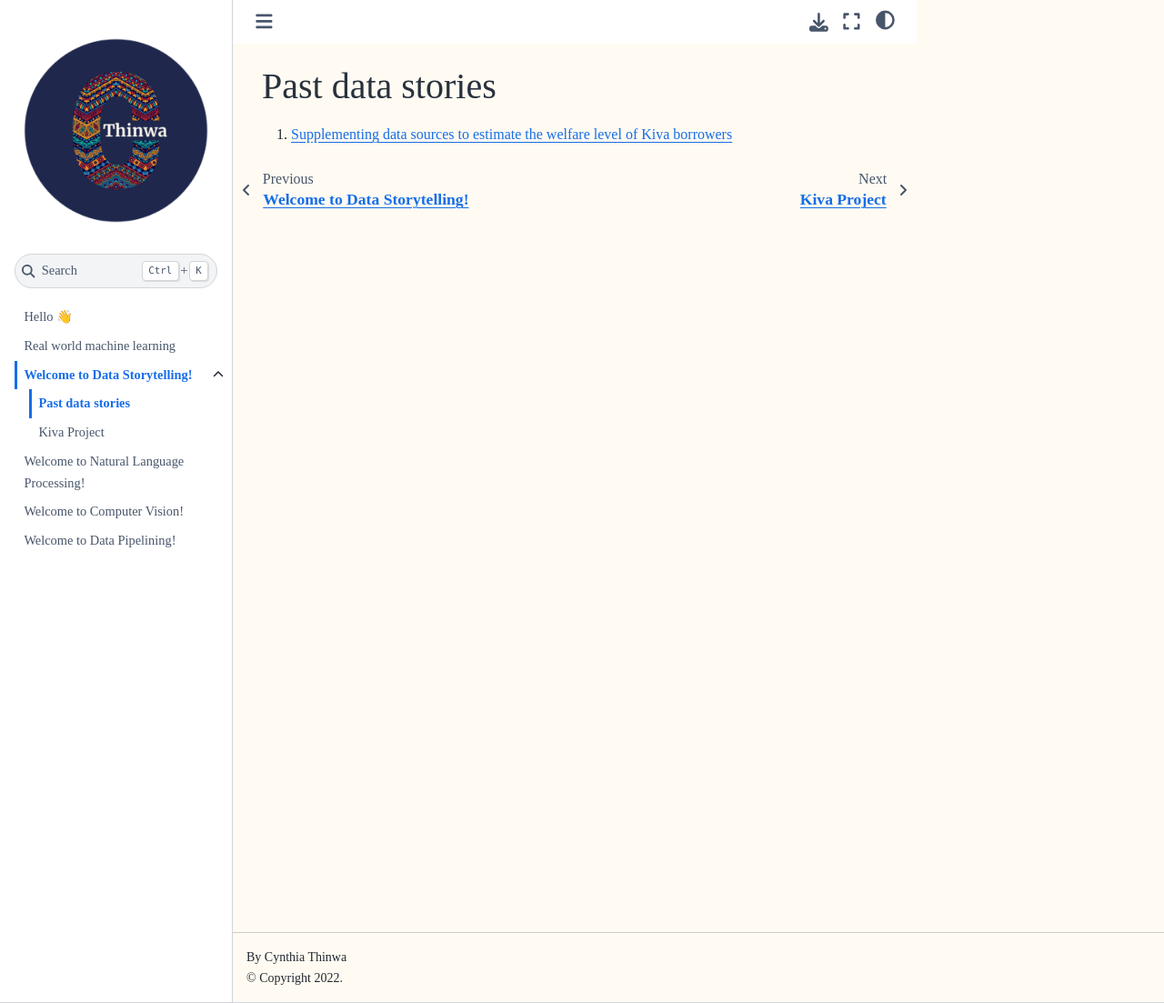
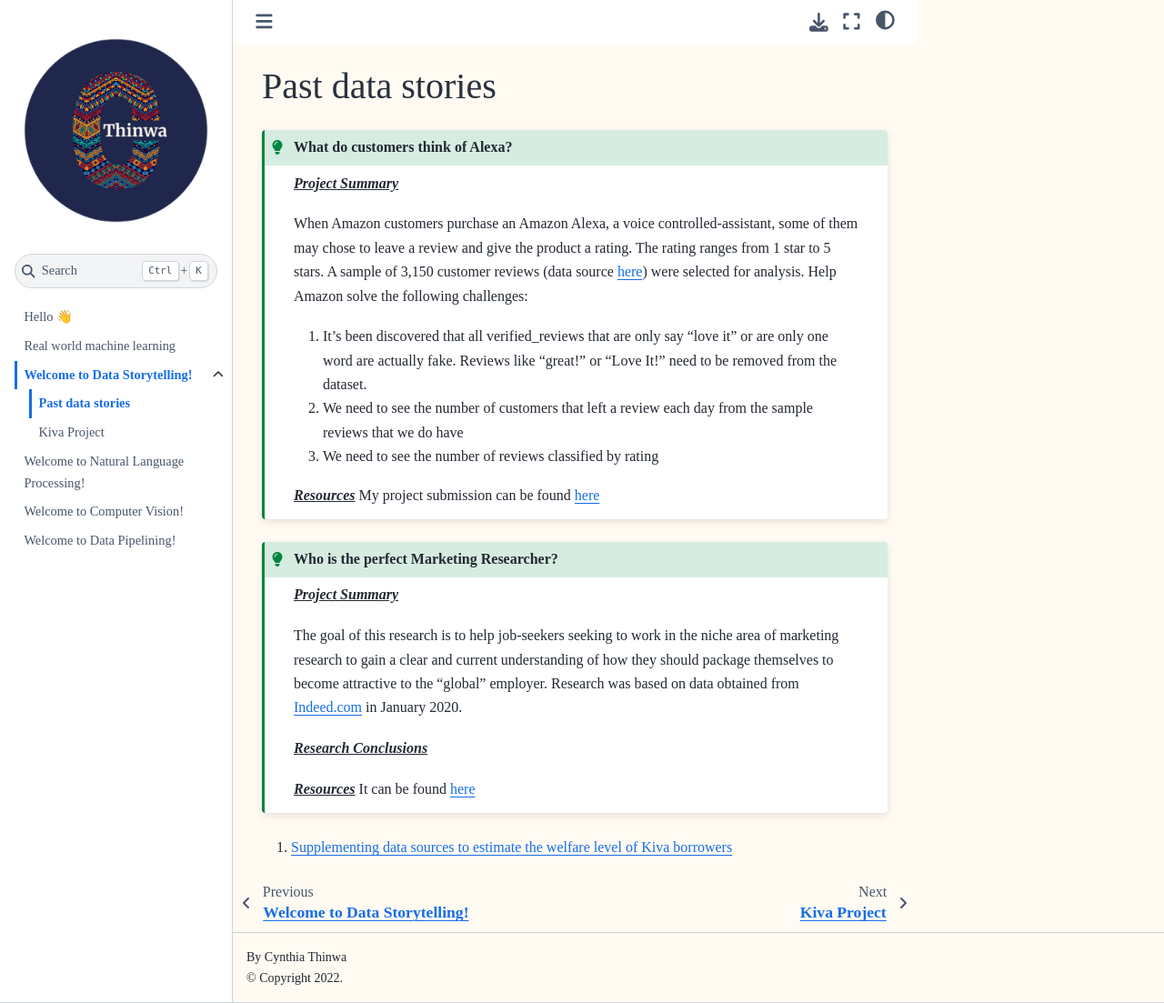
Before and after one commit to CeeThinwa/knowledge-hub, a Jupyter Book: the page built from book/data-storytelling-past-projects.md, in a window 1280 px wide and 1103 px high. Shown: the whole window at 91% size. Built offline with Jupyter Book 1.0.4 settings and Sphinx 7.4.7 and the Sphinx Book theme 1.1.4, drawn with Linux system fonts in a browser that asks for light colours.

Commit message:
Update data-storytelling-past-projects.md

```diff
--- a/book/data-storytelling-past-projects.md
+++ b/book/data-storytelling-past-projects.md
@@ -1,8 +1,7 @@
 (ds-proj)=
 # Past data stories
 
-:::{admonition}
-## What do customers think of Alexa?
+:::{admonition} What do customers think of Alexa?
 :class: tip
 <u>_**Project Summary**_</u>
 
@@ -23,8 +22,7 @@
 
 
 
-:::{admonition}
-## Who is the perfect Marketing Researcher?
+:::{admonition} Who is the perfect Marketing Researcher?
 :class: tip
 <u>_**Project Summary**_</u>
 
```
